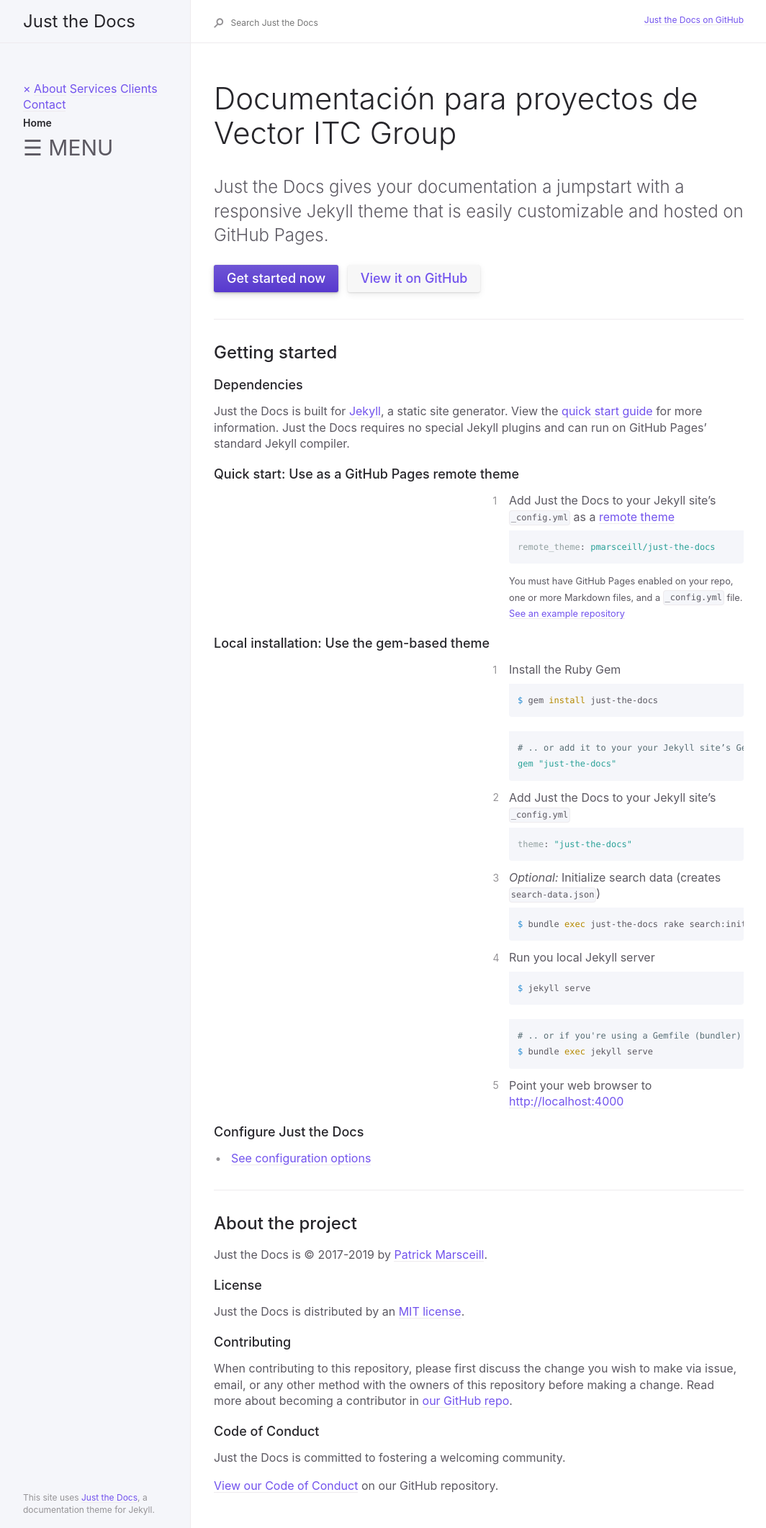
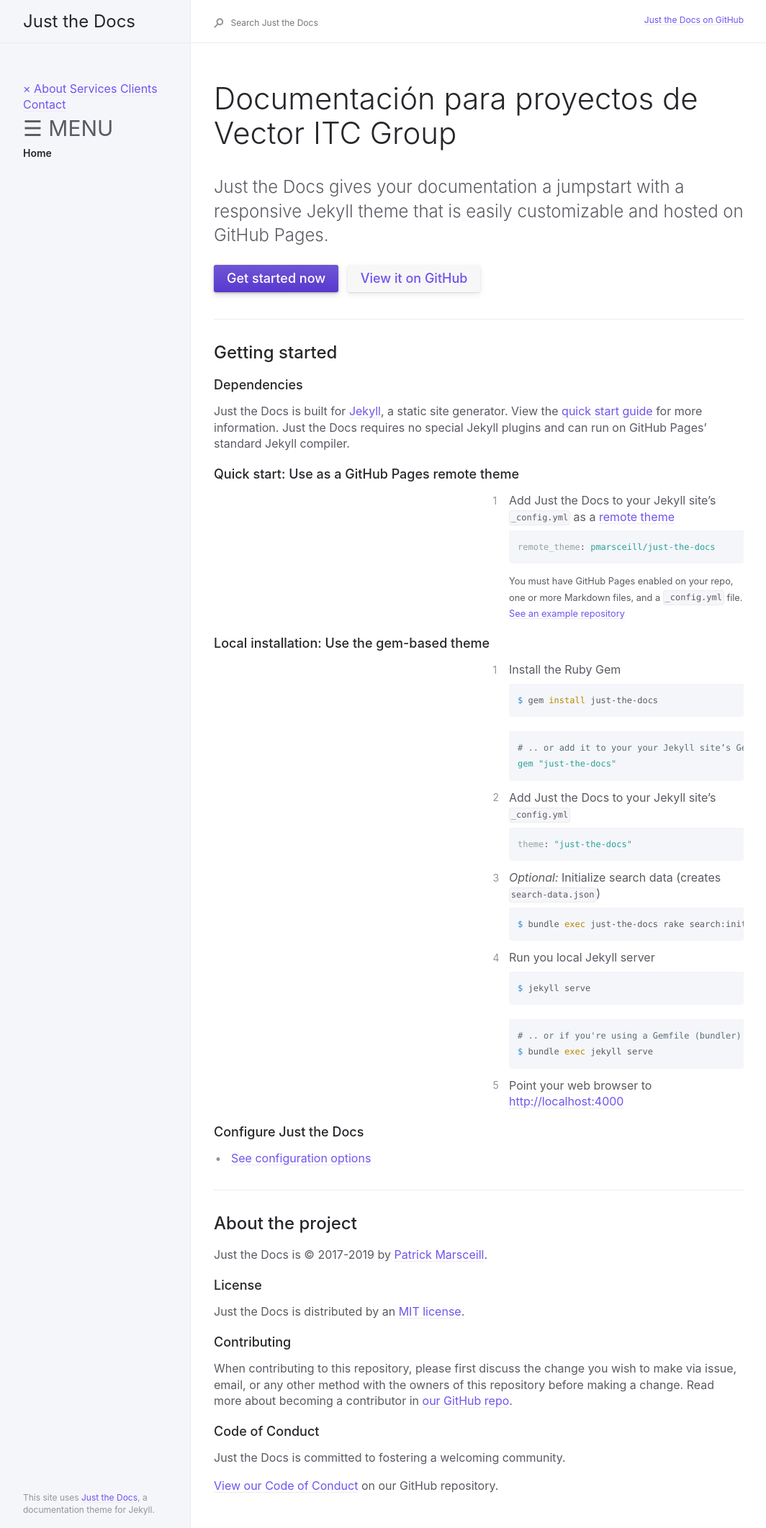
Before and after one commit to abeltranes/abeltranes.github.io, a Jekyll site: the page built from index.md, in a window 1280 px wide. Shown: the whole page at 72% size, without its empty margins (91-1155 px from the left). Built offline with Jekyll 4.4.1, drawn with Linux system fonts in a browser that asks for light colours.

Commit message:
Update nav.html

```diff
--- a/_includes/nav.html
+++ b/_includes/nav.html
@@ -5,7 +5,7 @@
   <a href="#">Clients</a>
   <a href="#">Contact</a>
 </div>
-
+<span style="font-size:30px;cursor:pointer" onclick="openNav()">&#9776; MENU</span>
 
 
 
@@ -60,7 +60,7 @@
 
 
 
-<span style="font-size:30px;cursor:pointer" onclick="openNav()">&#9776; MENU</span>
+
 
 <script>
 function openNav() {
```
